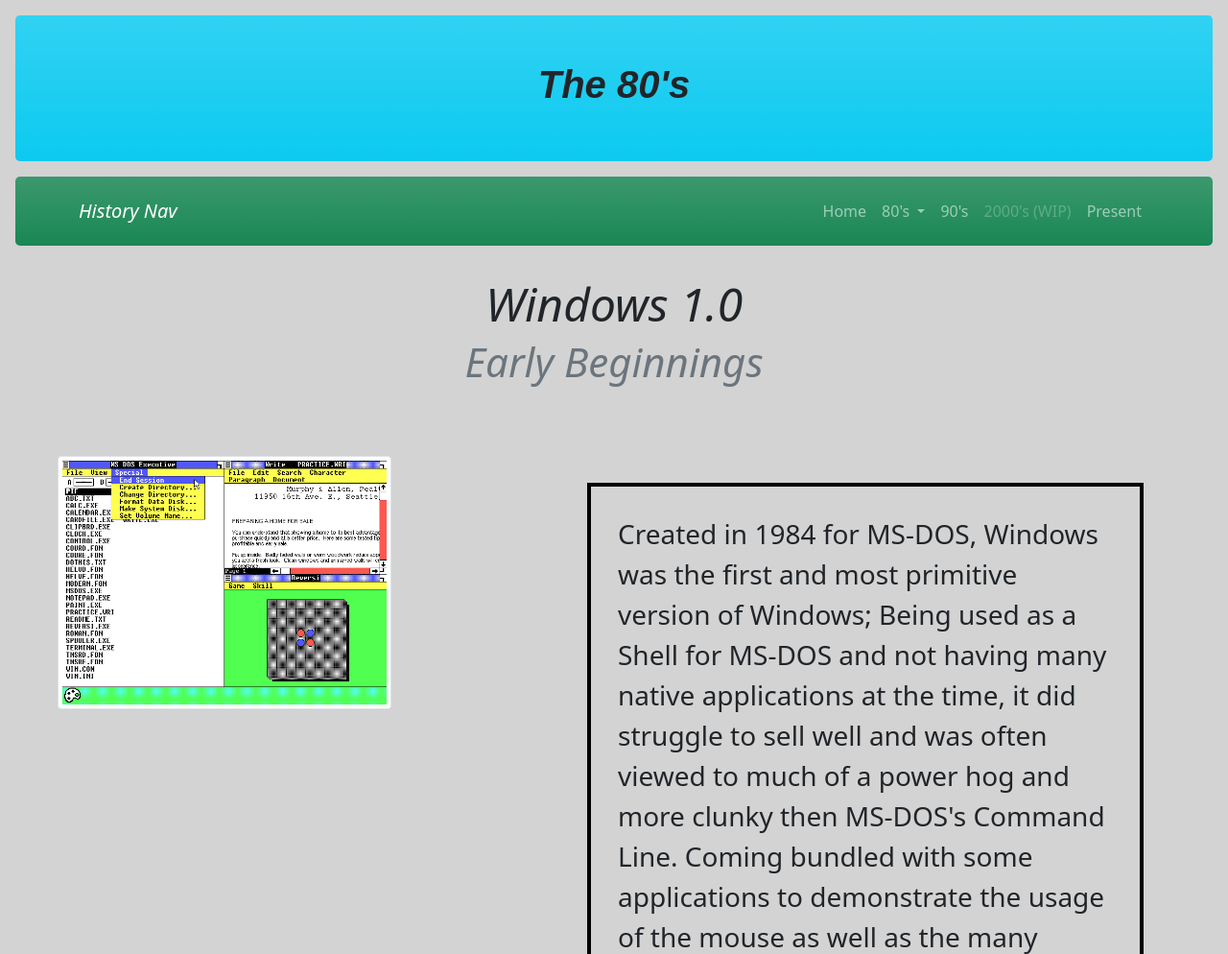
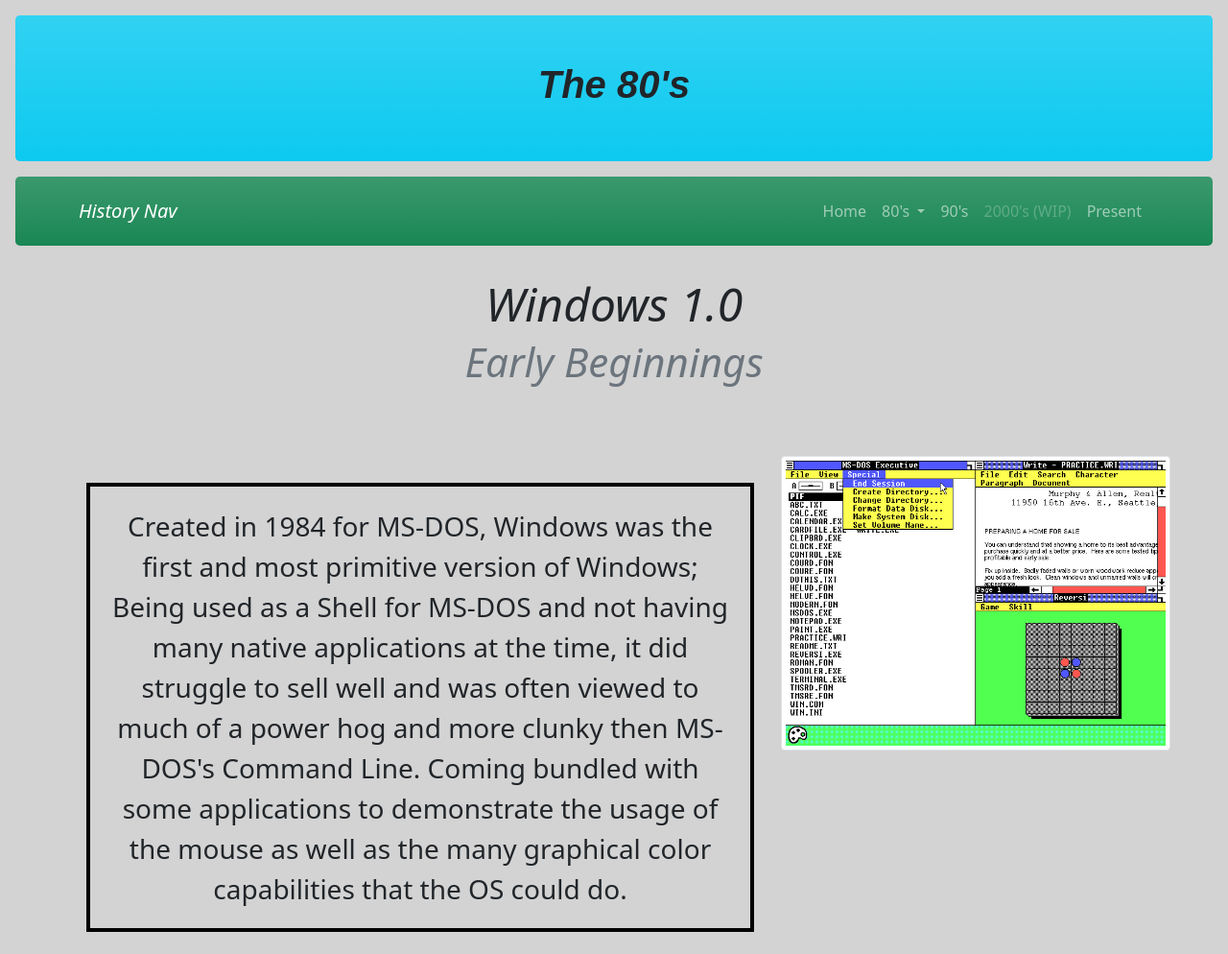
Before and after one commit to ikea48/Windows-History-Page, a plain HTML site: page 80s.html in a window 1280 px wide. Shown: the top 994 px of the page at 96% size. Drawn offline with nearby package versions, Linux system fonts and the light colour scheme; a web font is replaced by a local one.

Commit message:
Fixes (Thanks Again to Toby [Swiffer48])!

```diff
--- a/80s.html
+++ b/80s.html
@@ -1,4 +1,5 @@
 <!DOCTYPE html>
+    <!--revised by T.M on 4/12/24 (Thanks Again Mate!)-->
 <html lang="en">
     <head>
         <meta charset="utf-8">
@@ -18,6 +19,9 @@
 
         <!--- My CSS -->
          <link rel="stylesheet" type="text/css" href="style_sheet/css.css">
+         <style>
+
+         </style>
     </head>
 
     <body>
@@ -53,13 +57,13 @@
         <!--Fix the Stupid Navbar Drop Down-->
         <main class="container-fluid">
             <div class="row align-items-center">
-                <h2 class="display-5 text-center p-3" id="WIN1"><i>Windows 1.0</i><br><small class="text-muted"><i>Early Beginnings</i></small></h2>
+                <h2 class="display-5 text-center p-3 " id="WIN1"><i>Windows 1.0</i><br><small class="text-muted"><i>Early Beginnings</i></small></h2>
             </div>
             <!--Figure out a better way of splitting these Sections-->
             <article class="m-5" style="overflow: hidden;">
                 <figure>
-                    <img alt="Windows 1.0" src="static_images/Windows_1.0.png" class="img-thumbnail" style="float: left; width: 30%;">
-                    <figcaption>
+                    <img alt="Windows 1.0" src="static_images/Windows_1.0.png" class="img-thumbnail" style="float: right; width: 35%; min-width: 300px;">
+                    <figcaption style="width: 60%; min-width: 60%; padding: 20px; text-align: center;">
                         Created in 1984 for MS-DOS, Windows was the first and most primitive version of Windows;
                         Being used as a Shell for MS-DOS and not having many native applications at the time, it
                         did struggle to sell well and was often viewed to much of a power hog and more clunky then
```
